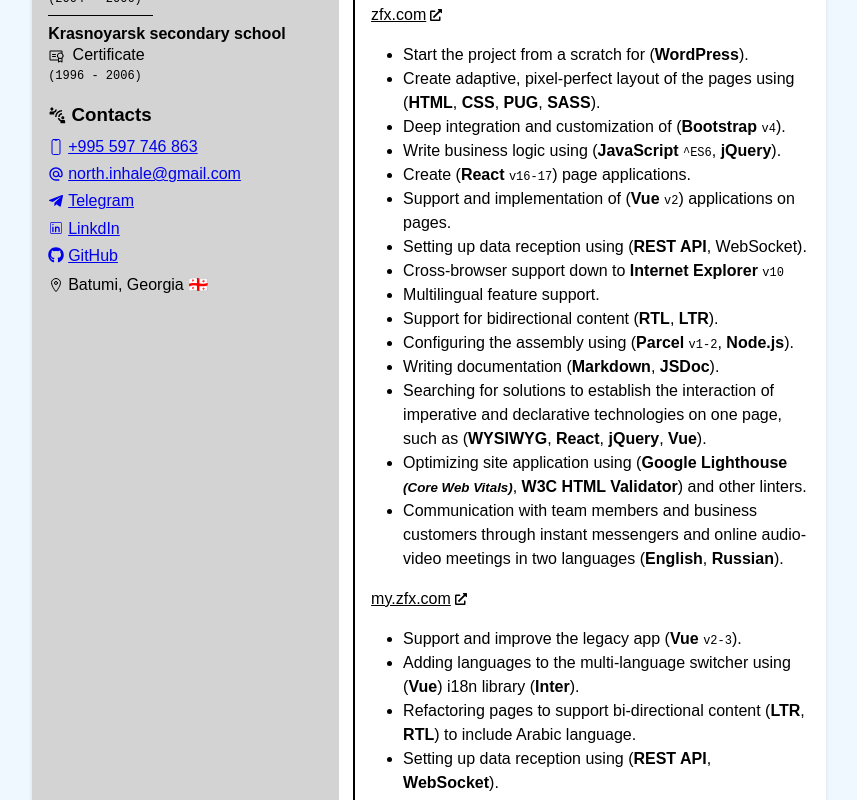
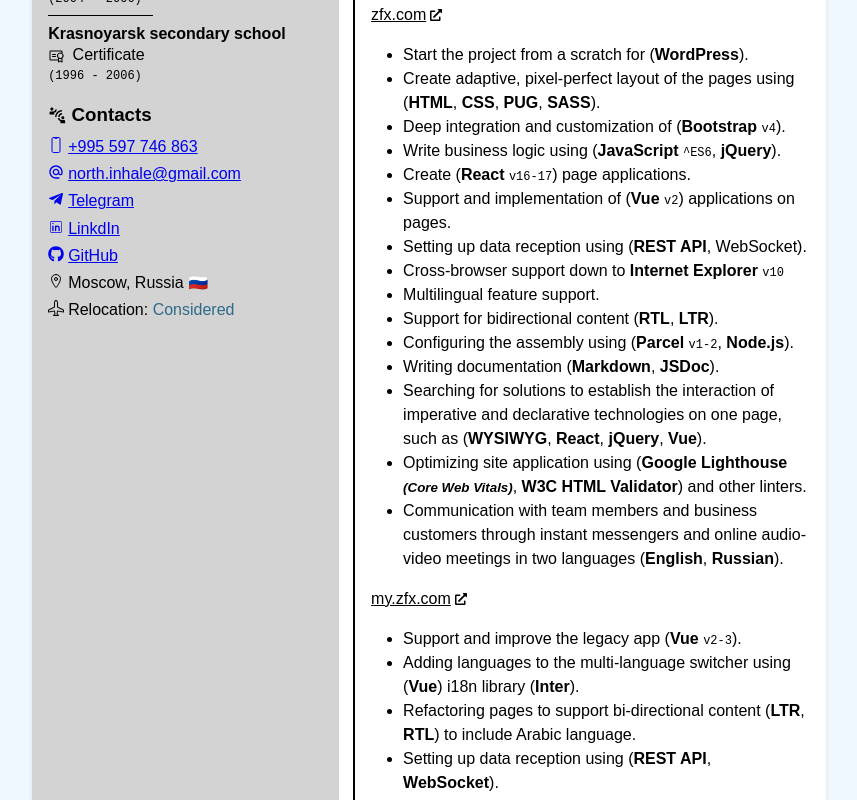
Before and after one commit to Andrew-Dyachenko/cv, a Next.js app: page / in a window 1280 px wide. Shown: the part 838-1638 px from the top of the page, without its empty margins (211-1068 px from the left). Built offline with nearby package versions, Linux system fonts and the light colour scheme; a web font is replaced by a local one.

Commit message:
fix: address
Add relocation field, change the city and country and line-height issue

```diff
--- a/package.json
+++ b/package.json
@@ -1,6 +1,6 @@
 {
 	"name": "cv",
-	"version": "1.2.8",
+	"version": "1.2.9",
 	"private": true,
 	"author": "Andrey Dyachenko",
 	"contributors": [
--- a/src/app/components/Address/Address.tsx
+++ b/src/app/components/Address/Address.tsx
@@ -5,6 +5,7 @@
 } from "react-icons/md";
 import { CiLinkedin } from "react-icons/ci";
 import { IoPhonePortraitOutline, IoLocationOutline } from "react-icons/io5";
+import { BsAirplane } from "react-icons/bs";
 import styles from "./address.module.scss";
 import clsx from "clsx";
 
@@ -22,8 +23,10 @@
 					className={clsx(styles.address__item, styles["address__item--phone"])}
 				>
 					<a href="tel:+995597746863" className={styles.address__link}>
-						<IoPhonePortraitOutline className={styles["address__item-icon"]} />{" "}
+						<IoPhonePortraitOutline className={styles["address__item-icon"]} />
+						<div className={styles["address__item-text"]}>
 							+995 597 746 863
+						</div>
 					</a>
 				</li>
 				<li
@@ -33,8 +36,10 @@
 						href="mailto:north.inhale@gmail.com"
 						className={styles.address__link}
 					>
-						<MdAlternateEmail className={styles["address__item-icon"]} />{" "}
+						<MdAlternateEmail className={styles["address__item-icon"]} />
+						<div className={styles["address__item-text"]}>
 							north.inhale@gmail.com
+						</div>
 					</a>
 				</li>
 				<li
@@ -49,11 +54,13 @@
 						rel="noopener noreferrer"
 						className={styles.address__link}
 					>
-						<FaTelegramPlane className={styles["address__item-icon"]} />{" "}
+						<FaTelegramPlane className={styles["address__item-icon"]} />
+						<div className={styles["address__item-text"]}>
 							<span className="print-inline-visible">
 								https://t.me/pandamaximus
 							</span>
 							<span className="print-invisible">Telegram</span>
+						</div>
 					</a>
 				</li>
 				<li
@@ -68,11 +75,13 @@
 						rel="noopener noreferrer"
 						className={styles.address__link}
 					>
-						<CiLinkedin className={styles["address__item-icon"]} />{" "}
+						<CiLinkedin className={styles["address__item-icon"]} />
+						<div className={styles["address__item-text"]}>
 							<span className="print-inline-visible">
 								https://www.linkedin.com/in/andrey-dyachenko/
 							</span>
 							<span className="print-invisible">LinkdIn</span>
+						</div>
 					</a>
 				</li>
 				<li
@@ -87,11 +96,13 @@
 						rel="noopener noreferrer"
 						className={styles.address__link}
 					>
-						<FaGithub className={styles["address__item-icon"]} />{" "}
+						<FaGithub className={styles["address__item-icon"]} />
+						<div className={styles["address__item-text"]}>
 							<span className="print-inline-visible">
 								https://github.com/Andrew-Dyachenko
 							</span>
 							<span className="print-invisible">GitHub</span>
+						</div>
 					</a>
 				</li>
 				<li
@@ -100,8 +111,21 @@
 						styles["address__item--location"],
 					)}
 				>
-					<IoLocationOutline className={styles["address__item-icon"]} /> Batumi,
-					Georgia 🇬🇪
+					<IoLocationOutline className={styles["address__item-icon"]} />
+					<div className={styles["address__item-text"]}>
+						Moscow, Russia 🇷🇺
+					</div>
+				</li>
+				<li
+					className={clsx(
+						styles.address__item,
+						styles["address__item--relocation"],
+					)}
+				>
+					<BsAirplane className={styles["address__item-icon"]} />
+					<div className={styles["address__item-text"]}>
+						Relocation: <span style={{ color: "#2E6A89" }}>Considered</span>
+					</div>
 				</li>
 			</ul>
 		</address>
--- a/src/app/components/Address/address.module.scss
+++ b/src/app/components/Address/address.module.scss
@@ -28,21 +28,22 @@
 
 	&__item {
 		display: flex;
-		flex-wrap: wrap;
-		align-items: center;
 		word-wrap: break-word;
 		word-break: break-all;
 
 		&-icon {
+			line-height: 1;
 			flex-shrink: 0;
 			margin-inline-end: 0.25em;
+		}
+
+		&-text {
+			line-height: 1.2;
 		}
 	}
 
 	&__link {
 		display: flex;
-		// flex-wrap: wrap;
-		align-items: center;
-		// line-height: 1.2;
+		line-height: 1.2;
 	}
 }
```
Also changed, not shown: 1 other file (tests, documents, lock files or other folders). Lines whose indentation alone changed are shown as unchanged.
